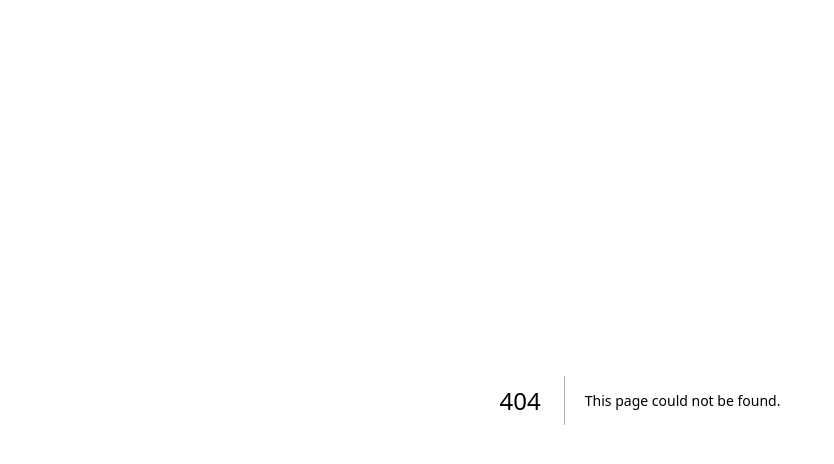
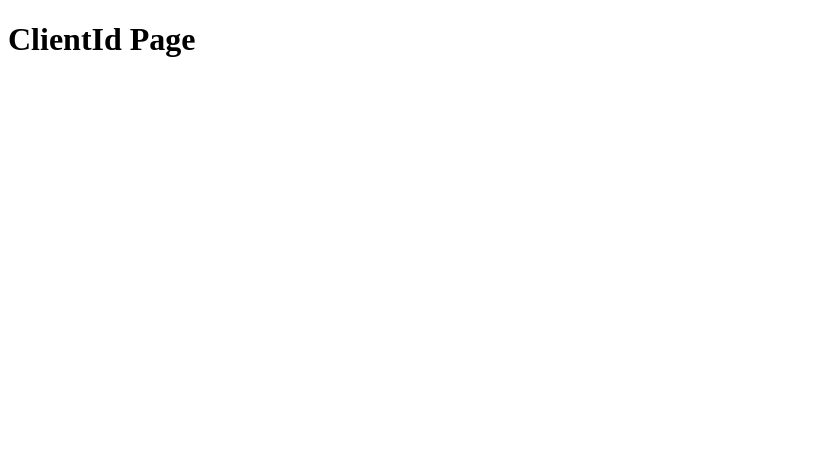
Before and after one commit to Salein/next_js, a Next.js app in the folder next/: page /client/1 in a window 1280 px wide. Before the commit this address had no page. Shown: the top 464 px of the page, without its empty margins (0-834 px from the left). Built offline with nearby package versions, Linux system fonts and the light colour scheme.

Commit message:
попробовал динамическую подгрузку id параметра в строку запроса

```diff
--- /dev/null
+++ b/next/app/client/[clientId]/page.js
@@ -0,0 +1,5 @@
+export default function ClientId() {
+    return (
+    <h1>ClientId Page</h1>
+    );
+}
--- /dev/null
+++ b/next/app/client/show/page.js
@@ -0,0 +1,5 @@
+export default function Show() {
+    return (
+    <h1>Show Page</h1>
+    );
+}
```
